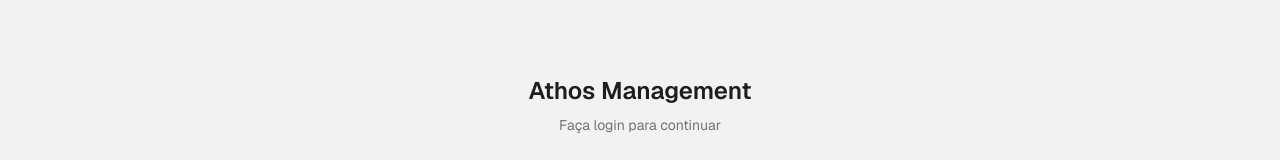
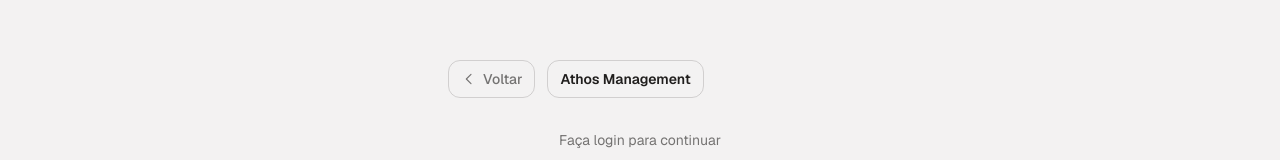
Before and after one commit to PhantterAI-Creative-Agency/athos_management_web, a Next.js app: page /login in a window 1280 px wide. Shown: the part 171-331 px from the top of the page. Built offline with nearby package versions, Linux system fonts and the light colour scheme; no server answers.

Commit message:
Refactor (♻️): Buttons Navigation Login Page

```diff
--- a/app/(public)/login/page.tsx
+++ b/app/(public)/login/page.tsx
@@ -2,6 +2,7 @@
 
 import { useState, type FormEvent } from "react";
 import { useRouter } from "next/navigation";
+import Link from "next/link";
 import { useAuth } from "@/hooks/useAuth";
 
 export default function LoginPage() {
@@ -30,7 +31,34 @@
   return (
     <div className="flex min-h-screen flex-col items-center justify-center px-6">
       <div className="w-full max-w-sm">
-        <h1 className="mb-2 text-center text-2xl font-semibold">Athos Management</h1>
+        <div className="mb-8 flex items-center gap-3">
+          <button
+            type="button"
+            onClick={() => router.back()}
+            className="flex items-center gap-1.5 rounded-xl border border-divider px-3 py-2 text-sm font-medium text-text-muted transition-colors hover:text-foreground"
+          >
+            <svg
+              viewBox="0 0 24 24"
+              fill="none"
+              stroke="currentColor"
+              strokeWidth={1.7}
+              strokeLinecap="round"
+              strokeLinejoin="round"
+              className="h-4 w-4"
+            >
+              <path d="M15 19l-7-7 7-7" />
+            </svg>
+            Voltar
+          </button>
+
+          <Link
+            href="/"
+            className="rounded-xl border border-divider px-3 py-2 text-sm font-semibold transition-colors hover:text-accent"
+          >
+            Athos Management
+          </Link>
+        </div>
+
         <p className="mb-8 text-center text-sm text-text-muted">
           Faça login para continuar
         </p>
```
